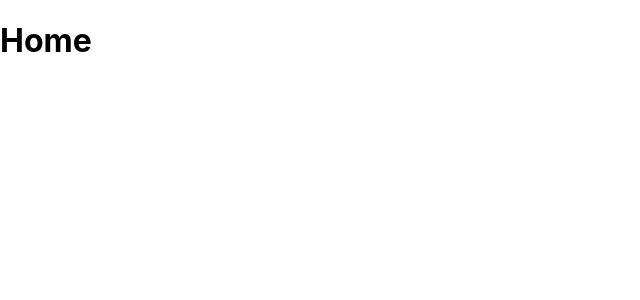
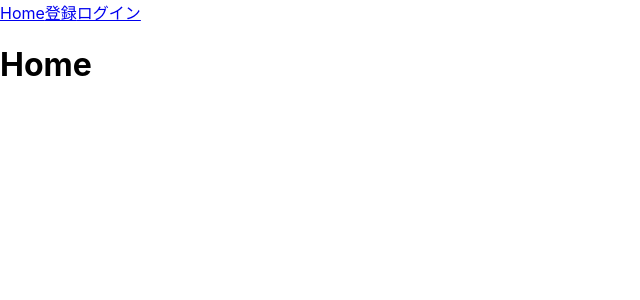
Before and after one commit to nisitin/Sauna-Log, a React (Create React App) app in the folder client/: page / in a window 1280 px wide. Shown: the top 300 px of the page, without its empty margins (0-640 px from the left). Built offline with nearby package versions, Linux system fonts and the light colour scheme.

Commit message:
headerのの修復してredux導入しました

```diff
--- a/client/src/App.tsx
+++ b/client/src/App.tsx
@@ -13,6 +13,7 @@ const App: React.FC = ()  =>{
   return (
   <>
     <BrowserRouter>
+    <Header />
       <Switch>
         <Route exact path="/" component={Home} />
         <Route exact path="/register" component={Register} />
--- a/client/src/Components/Header.tsx
+++ b/client/src/Components/Header.tsx
@@ -2,8 +2,8 @@ import {Link } from "react-router-dom";
 
 
  export const Header = () => {
+     return (
     <>
-
         <Link className="nav-link" to="/">
             Home
         </Link>
@@ -14,4 +14,5 @@ import {Link } from "react-router-dom";
             ログイン
         </Link>
     </>
+     )
 }
```
Also changed, not shown: client/src/reducers/auth.ts (added, +13 -0 lines).
